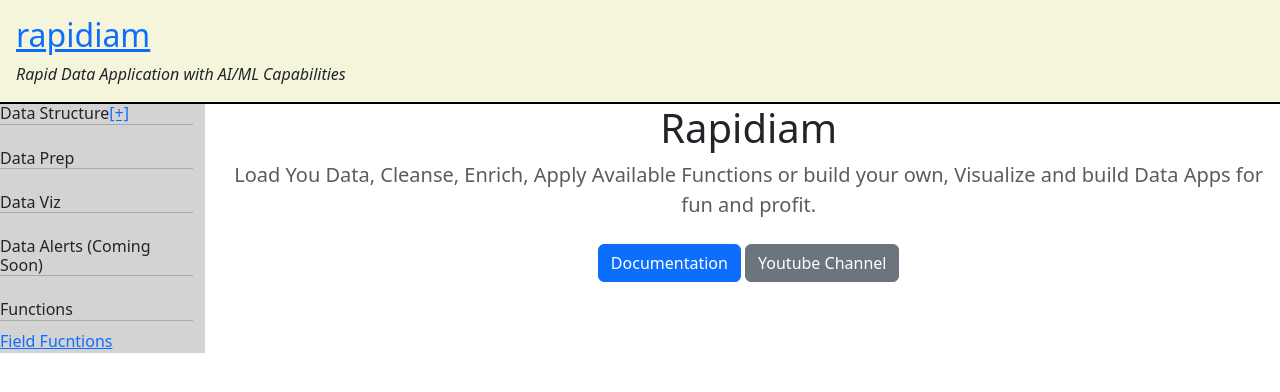
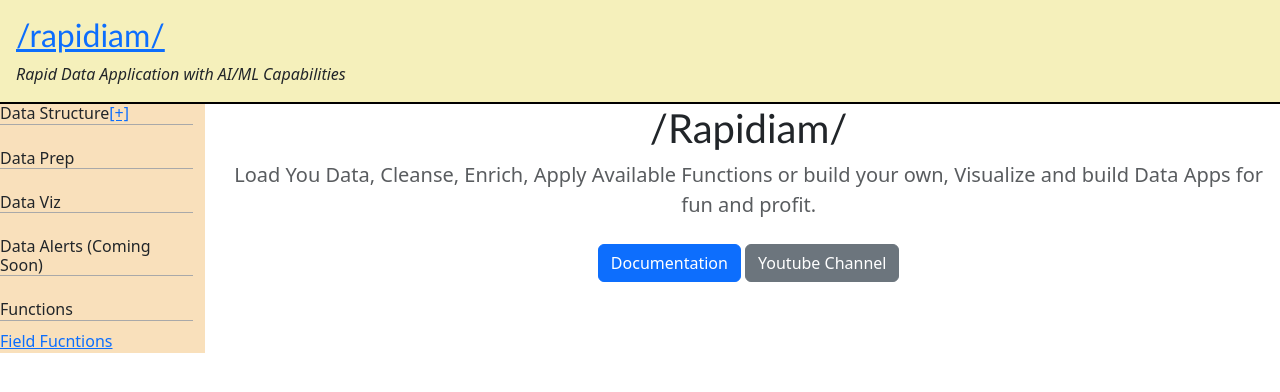
Before and after one commit to rebataur/radhatam, a Django app: page / in a window 1280 px wide. Shown: the top 392 px of the page. Run offline with Django 4.2, Linux system fonts and the light colour scheme; data that the repository does not hold is empty; parts of the project's set-up code (start-up, migrations or seed data) failed here and were passed over; some libraries are stand-ins or nearby versions.

Commit message:
added colors

```diff
--- a/radhatam/radhatamapp/templates/radhatamapp/base.html
+++ b/radhatam/radhatamapp/templates/radhatamapp/base.html
@@ -23,8 +23,8 @@
 </head>
 
 <body>
-    <header style="background-color: beige;padding:1em;border-bottom: 2px solid black;;">
-    <h2 style="background-color: beige;"><a href="/" >rapidiam</a></h2>
+    <header style="background-color: #F5F0BB;padding:1em;border-bottom: 2px solid black;;">
+    <h2 style="background-color: #F5F0BB;font-family:candara"><a href="/" >/rapidiam/</a></h2>
     <em style="">Rapid Data Application with AI/ML Capabilities</em>
 </header>
     <!-- <div class="htmx-indicator alert alert-success " role="alert">
@@ -34,7 +34,7 @@
         <span class="sr-only"></span>
       </div>
     <div class="row">
-        <div class="col-2" style="background-color: lightgray;">
+        <div class="col-2" style="background-color:#F9E0BB">
             <h6 style="border-bottom:1px solid darkgray;">Data Structure<a href="{% url 'radhatamapp:datastructure' action='create' id=0 %}">[+]</a></h6>
 
 
--- a/radhatam/radhatamapp/templates/radhatamapp/index.html
+++ b/radhatam/radhatamapp/templates/radhatamapp/index.html
@@ -4,7 +4,7 @@
 
     <section class="jumbotron text-center">
       <div class="container">
-        <h1 class="jumbotron-heading">Rapidiam</h1>
+        <h1 class="jumbotron-heading" style="font-family:candara">/Rapidiam/</h1>
         <p class="lead text-muted">Load You Data, Cleanse, Enrich, Apply Available Functions or build your own, Visualize and build Data Apps for fun and profit.</p>
         <p>
           <a href="#" class="btn btn-primary my-2">Documentation</a>
```
